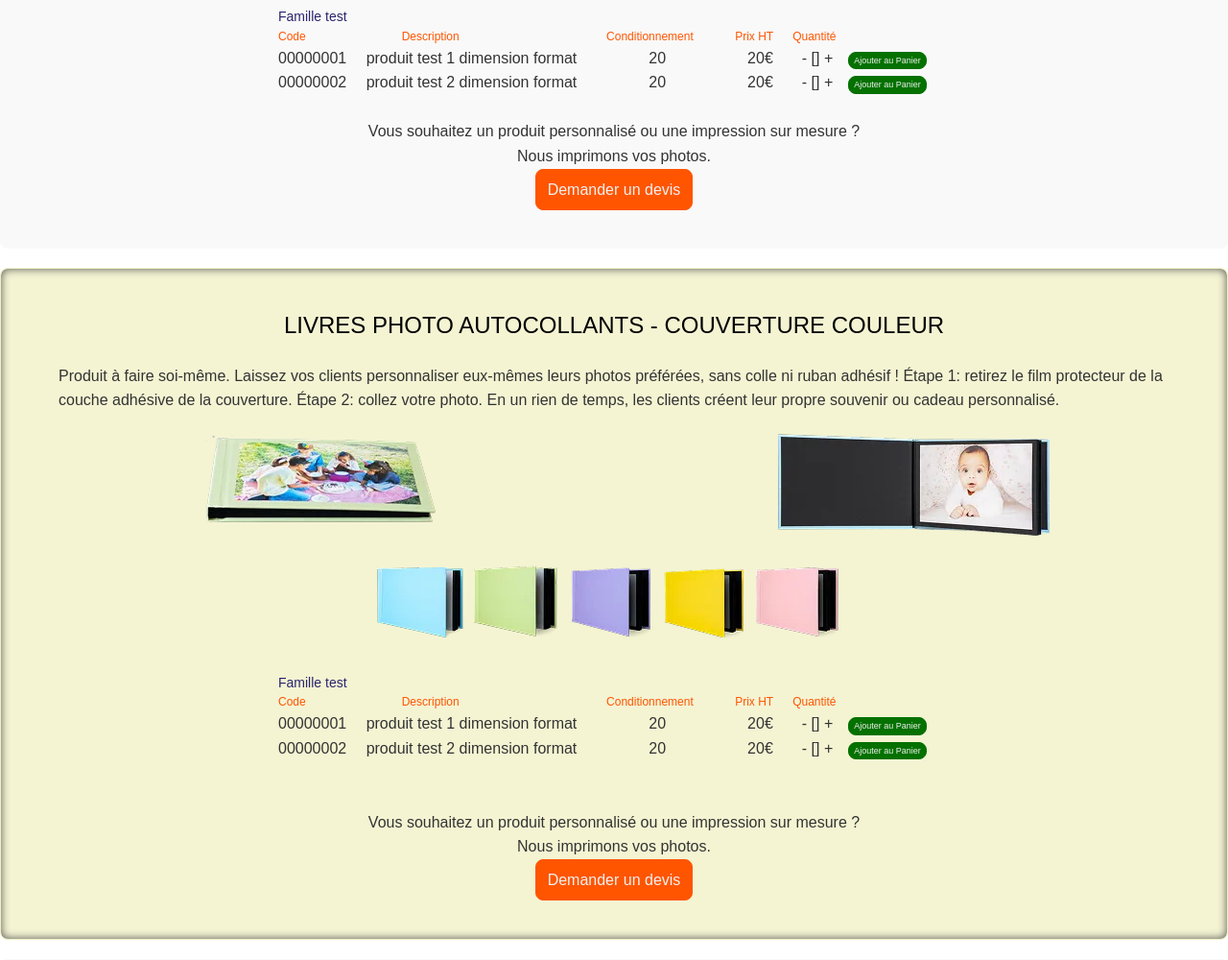
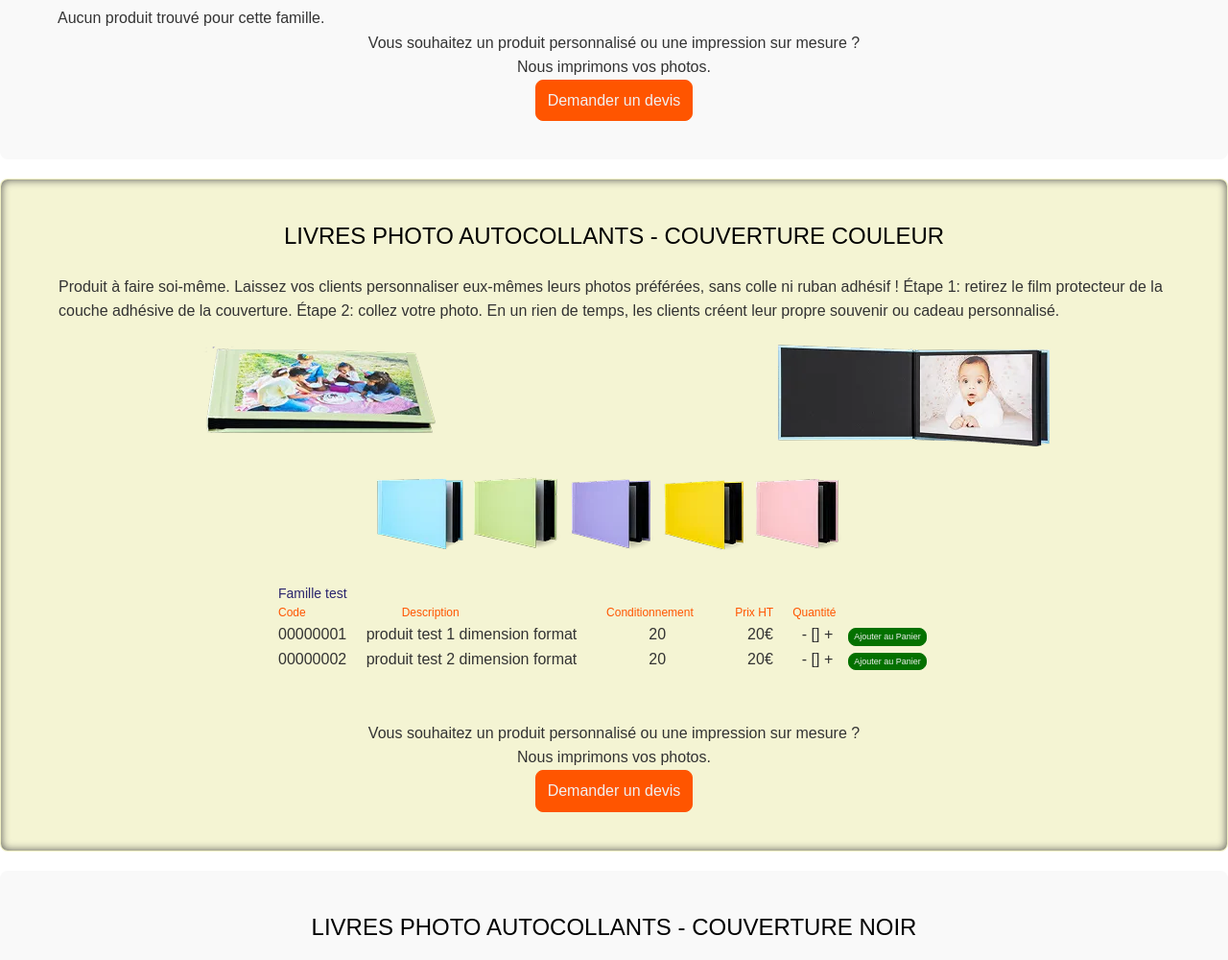
Before and after one commit to Christophe335/photo, a PHP site: page /pages/livre-photo.php in a window 1280 px wide. Shown: the part 1423-2423 px from the top of the page at 96% size. Run offline with PHP 8.4, Linux system fonts and the light colour scheme; data that the repository does not hold is empty.

Commit message:
Essai de mise en place de la gestion des produits à afficher

```diff
--- a/css/tableau.css
+++ b/css/tableau.css
@@ -5,6 +5,7 @@
 :root {
   --primary-dark: #2a256d;
   --primary-orange: #f05124;
+  --primary-green: #28a745;
   --background-light: #f8f9fa;
   --border-color: #dee2e6;
   --text-dark: #333;
--- a/includes/tableau.php
+++ b/includes/tableau.php
@@ -44,7 +44,7 @@ function afficherTableauProduits($famille) {
             <div class="ligne-produit" data-id="<?= $produit['id'] ?>" data-prix="<?= $produit['prixVente'] ?>">
 
                 <!-- Code/Référence -->
-                <div class="col-code">
+                <div class="col-code2">
                     <?= htmlspecialchars($produit['reference']) ?>
                 </div>
 
@@ -81,7 +81,7 @@ function afficherTableauProduits($famille) {
                 </div>
 
                 <!-- Conditionnement -->
-                <div class="col-nb">
+                <div class="col-nb2">
                     <?php if (!empty($produit['conditionnement'])): ?>
                         <?= htmlspecialchars($produit['conditionnement']) ?>
                     <?php endif; ?>
--- a/pages/livre-photo.php
+++ b/pages/livre-photo.php
@@ -1,4 +1,9 @@
 <?php include '../includes/header.php'; ?>
+
+<!-- Styles nécessaires pour le tableau des produits -->
+<link href="https://fonts.googleapis.com/css2?family=Roboto:wght@300;400;500;700&family=Roboto+Mono:wght@400;500&display=swap" rel="stylesheet">
+<link rel="stylesheet" href="../css/tableau.css">
+<link rel="stylesheet" href="../css/panier.css">
 
 <main style="padding: 40px 0;">
     <div class="container">
@@ -24,12 +29,14 @@
         <div class="container">
             <img src="../images/produits/peel-stick-utilisation1.webp" alt="4 images montrant l'utilisation des Peel & Stick Sheets">
         </div>
-        <div class="container tableau-produit centre-div" style="width: 740px;">
-            <p class="id" id="peel-stick-sheets">Famille test</p>
-            <p class="code">Code<span style="margin-left: 100px;">Description</span> <span style="margin-left: 150px;">Conditionnement</span> <span style="margin-left: 40px;">Prix HT</span><span style="margin-left: 20px;">Quantité</span></p>
-            <p>00000001 &emsp;<span>produit test 1 dimension format</span><span style="margin-left: 75px;">20</span><span style="margin-left: 85px;">20€</span><span style="margin-left: 30px;">- [] +</span>&emsp;<span class="bouton-ajout">Ajouter au Panier</span></p>
-            <p>00000002 &emsp;<span>produit test 2 dimension format</span><span style="margin-left: 75px;">20</span><span style="margin-left: 85px;">20€</span><span style="margin-left: 30px;">- [] +</span>&emsp;<span class="bouton-ajout">Ajouter au Panier</span></p>
-            </br>
+        <div class="tableau-container">
+            <?php
+            // IMPORTANT: Ajuster le chemin selon votre structure
+            require_once __DIR__ . '/../includes/tableau.php';
+
+            // Afficher les produits de reliure directement
+            afficherTableauProduits('RELI');
+            ?>
         </div>
     </div>
     <?php include '../includes/bt-devis.php'; ?>
@@ -139,4 +146,7 @@ Le cadeau idéal pour une personne très spéciale.</p>
     <?php include '../includes/bt-devis.php'; ?>
 </section>
 
+<!-- Script nécessaire pour le panier -->
+<script src="../js/panier.js"></script>
+
 <?php include '../includes/footer.php'; ?>
```
Also changed, not shown: other parts of css/tableau.css (+36 -16 lines).
